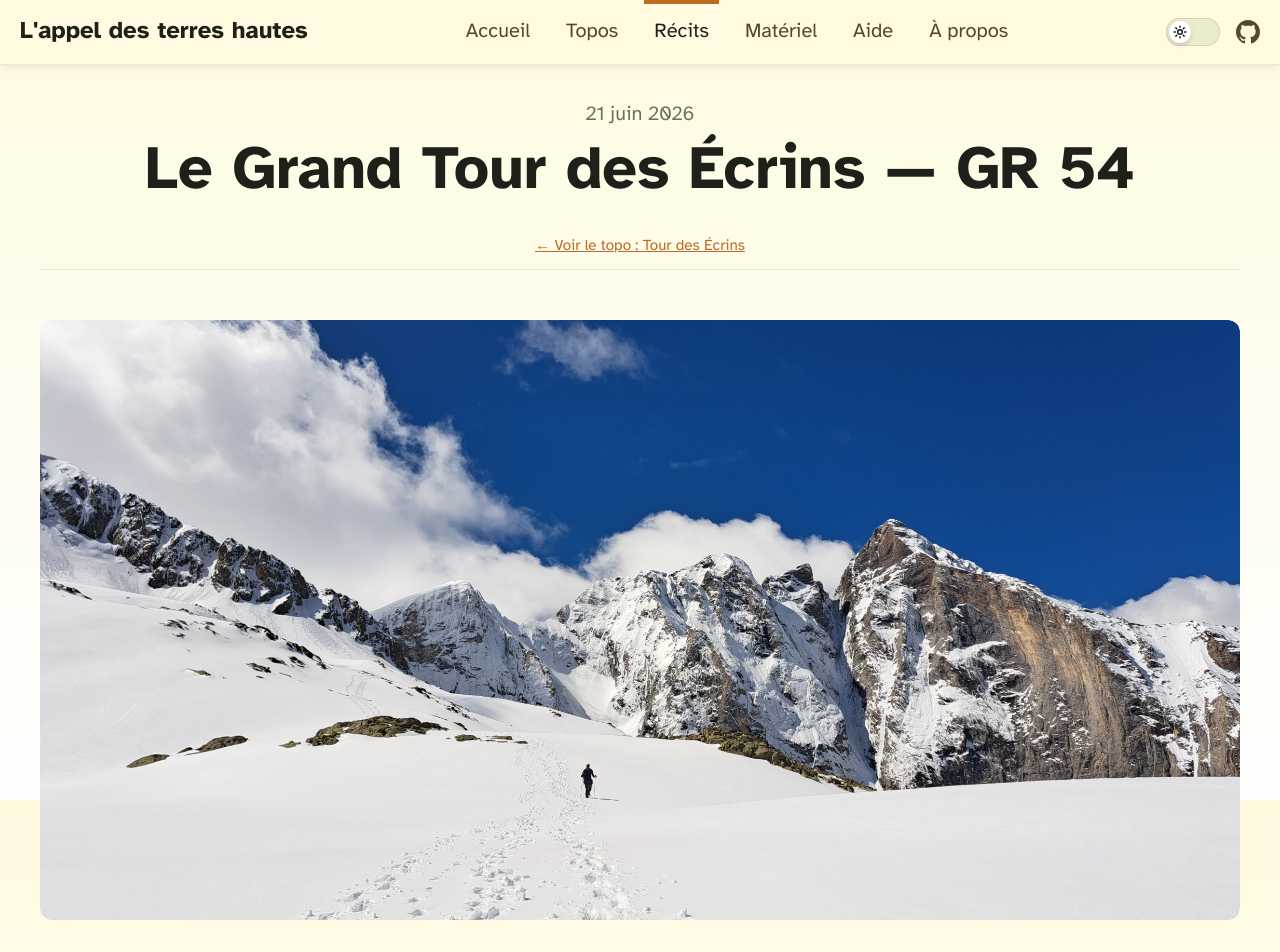
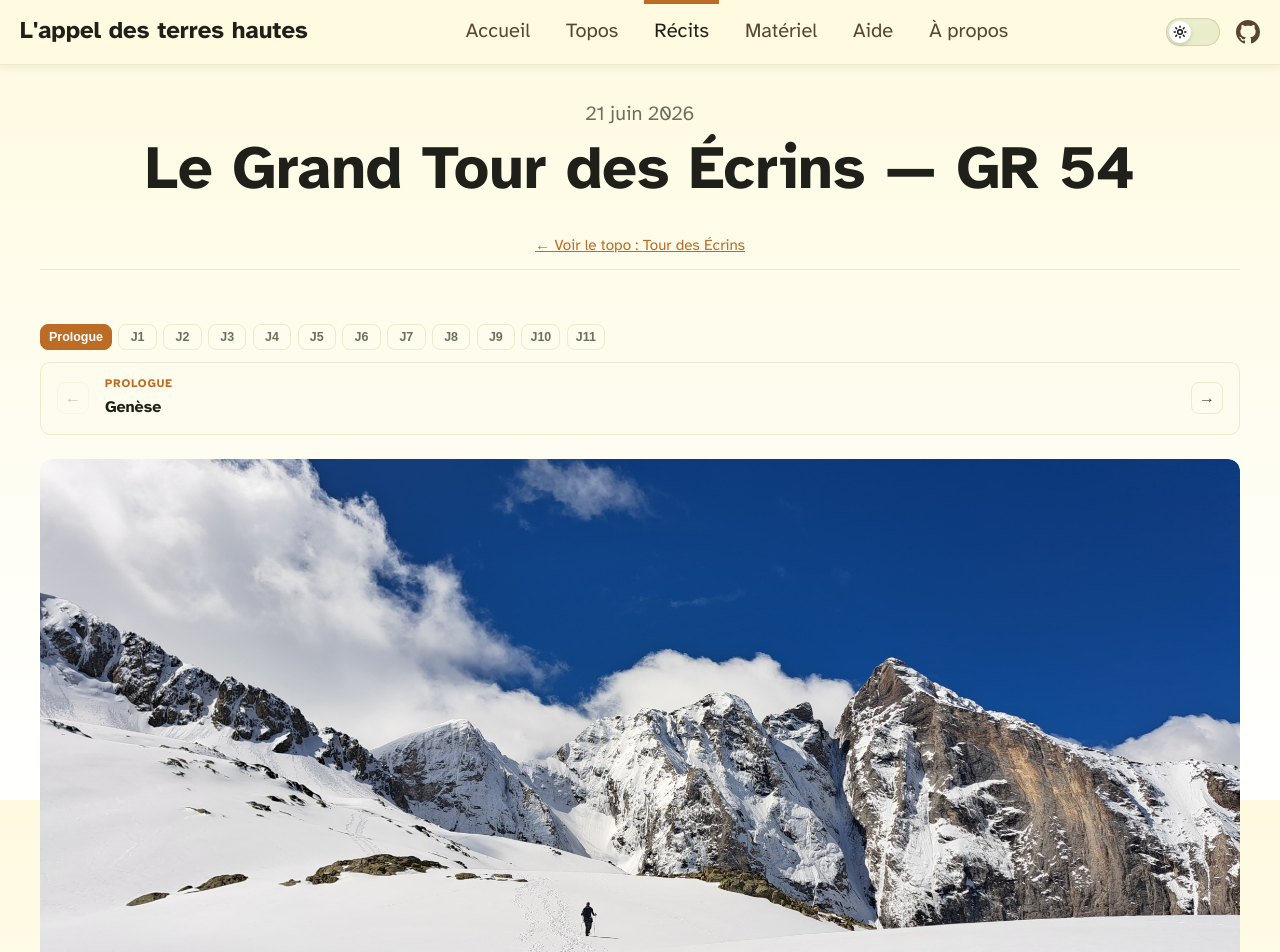
Before and after one commit to Thomas3128/topo-montagne, a Next.js app: page /recits/tour-des-ecrins in a window 1280 px wide. Shown: the top 952 px of the page. Built offline with nearby package versions, Linux system fonts and the light colour scheme.

Commit message:
Add image for each day

```diff
--- a/app/recits/[slug]/page.tsx
+++ b/app/recits/[slug]/page.tsx
@@ -10,6 +10,7 @@ import Photo from '@/components/mdx/Photo';
 import Gallery from '@/components/mdx/Gallery';
 import Jour from '@/components/mdx/Jour';
 import JourProvider from '@/components/JourProvider';
+import JourHeroImage from '@/components/JourHeroImage';
 
 interface Props {
   params: Promise<{ slug: string }>;
@@ -55,25 +56,31 @@ export default async function RecitPage({ params }: Props) {
           <hr />
         </div>
 
-        {frontmatter.heroImage && (
-          <div className="topo-photo" style={{ marginBottom: '2rem' }}>
-            <Image src={frontmatter.heroImage} alt="" fill style={{ objectFit: 'cover', borderRadius: '12px' }} />
-          </div>
-        )}
-
         {frontmatter.jours?.length ? (
           <JourProvider
             titres={frontmatter.jours.map(j => j.titre)}
             labels={frontmatter.jours.some(j => j.label) ? frontmatter.jours.map((j, i) => j.label ?? `J${i + 1}`) : undefined}
           >
+            <JourHeroImage
+              images={frontmatter.jours.map(j => j.heroImage)}
+              fallback={frontmatter.heroImage}
+              style={{ marginBottom: '2rem' }}
+            />
             <div className="topo-text">
               <MDXRemote source={content} components={{ Photo, Gallery, Jour }} />
             </div>
           </JourProvider>
         ) : (
-          <div className="topo-text">
-            <MDXRemote source={content} components={{ Photo, Gallery }} />
-          </div>
+          <>
+            {frontmatter.heroImage && (
+              <div className="topo-photo" style={{ marginBottom: '2rem' }}>
+                <Image src={frontmatter.heroImage} alt="" fill style={{ objectFit: 'cover', borderRadius: '12px' }} />
+              </div>
+            )}
+            <div className="topo-text">
+              <MDXRemote source={content} components={{ Photo, Gallery }} />
+            </div>
+          </>
         )}
 
       </article>
--- /dev/null
+++ b/components/JourHeroImage.tsx
@@ -0,0 +1,21 @@
+'use client';
+
+import Image from 'next/image';
+import { useJour } from './JourProvider';
+
+interface Props {
+  images: (string | undefined)[];
+  fallback?: string;
+  style?: React.CSSProperties;
+}
+
+export default function JourHeroImage({ images, fallback, style }: Props) {
+  const selected = useJour();
+  const src = images[selected - 1] ?? fallback;
+  if (!src) return null;
+  return (
+    <div className="topo-photo" style={style}>
+      <Image src={src} alt="" fill style={{ objectFit: 'cover', borderRadius: '12px' }} />
+    </div>
+  );
+}
--- a/lib/recits.ts
+++ b/lib/recits.ts
@@ -9,7 +9,7 @@ export interface RecitFrontmatter {
   topoSlug?: string;
   pubDate: string;
   heroImage?: string;
-  jours?: { titre: string; label?: string }[];
+  jours?: { titre: string; label?: string; heroImage?: string }[];
 }
 
 export interface Recit {
--- a/lib/topos.ts
+++ b/lib/topos.ts
@@ -40,7 +40,7 @@ export interface TopoFrontmatter {
   route?: RouteStop[];
   recitSlug?: string;
   braUrl?: string;
-  jours?: { titre: string }[];
+  jours?: { titre: string; heroImage?: string }[];
 }
 
 export interface Topo {
```
Also changed, not shown: app/topos/[slug]/page.tsx (+23 -8 lines).
